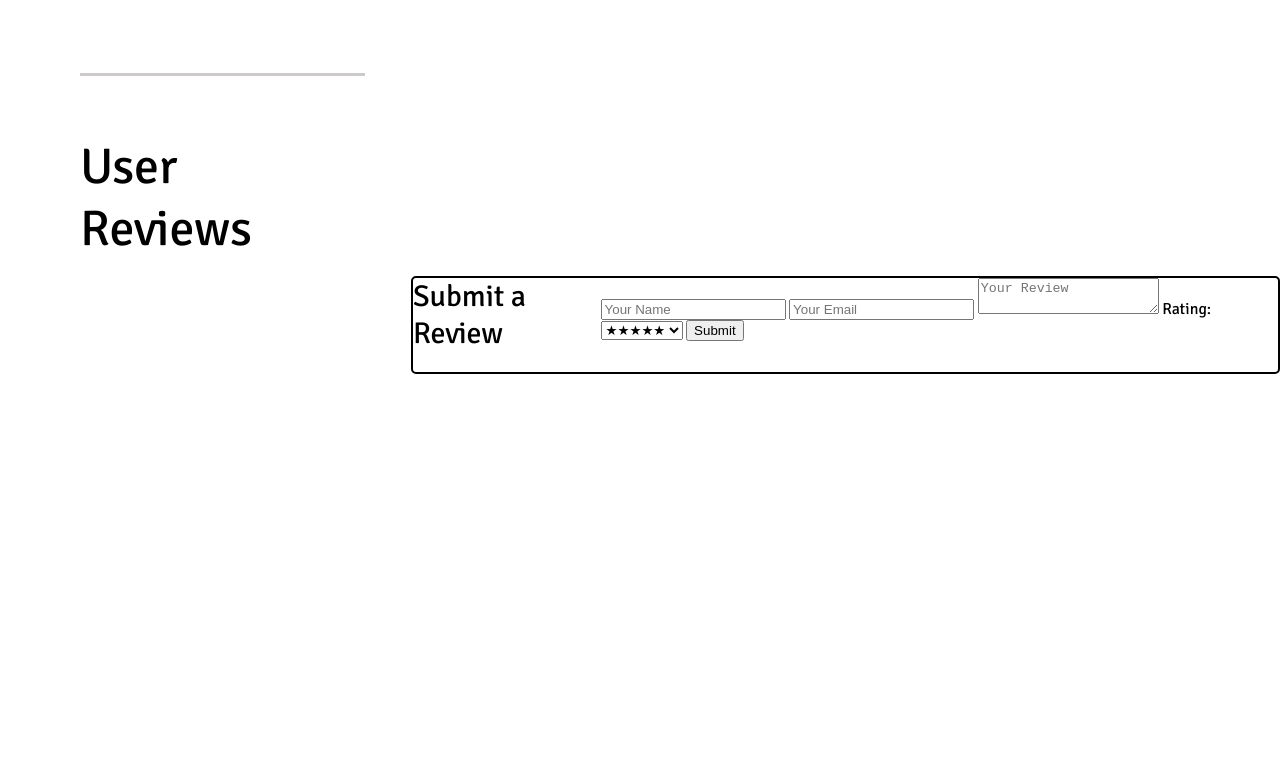
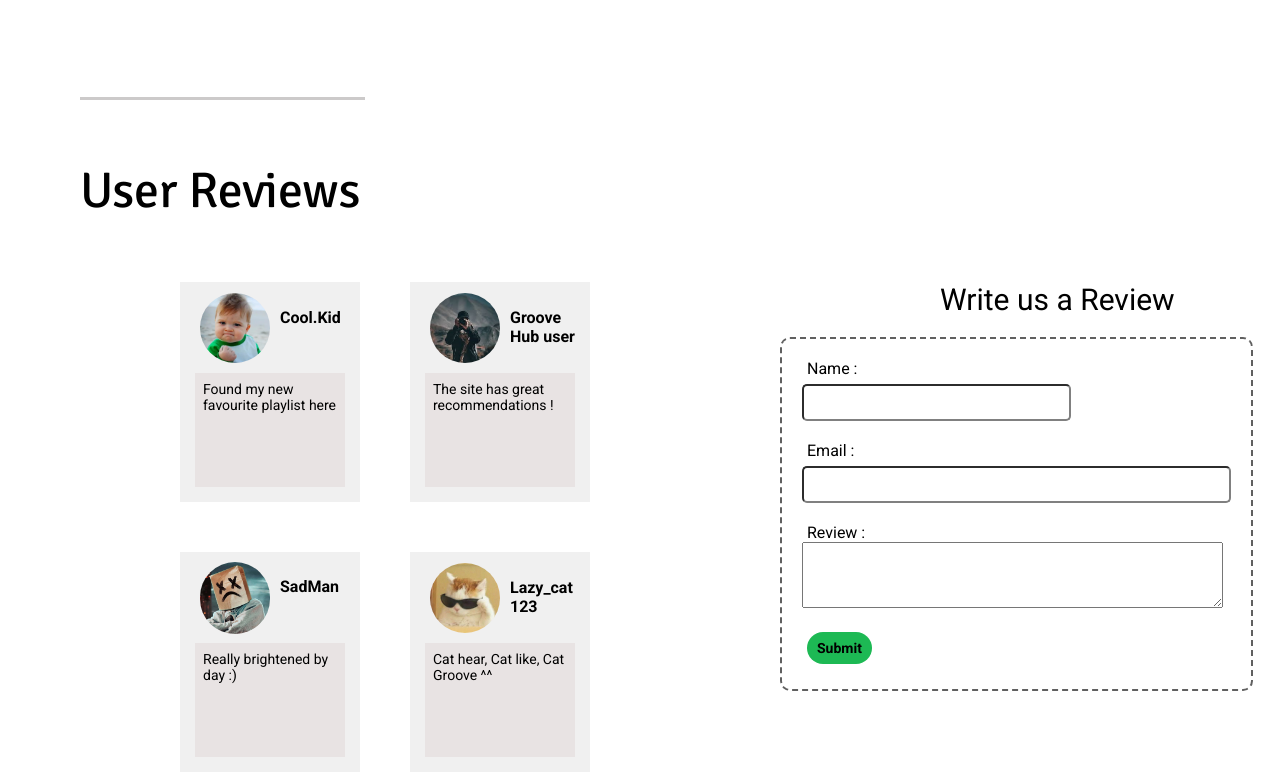
Before and after one commit to soumil-kumar/Music-Library-Website, a plain HTML site: page index.html in a window 1280 px wide. Shown: the part 1958-2733 px from the top of the page. Drawn offline with nearby package versions, Linux system fonts and the light colour scheme.

Commit message:
review-page made

```diff
--- a/index.html
+++ b/index.html
@@ -24,7 +24,8 @@
     <link rel="stylesheet" href="styles/featured.css">
     <link rel="stylesheet" href="styles/song.css">
     <link rel="stylesheet" href="styles/recommended.css">
-    <link rel="stylesheet" href="styles/review.css">
+    <link rel="stylesheet" href="styles/user-review.css">
+    <link rel="stylesheet" href="styles/write-review.css">
     <link rel="stylesheet" href="styles/footer.css">
     <link rel="stylesheet" href="styles/back_to_top.css">
 
@@ -350,35 +351,99 @@
       <div class="featured-border"></div>
     </div>
 
-    <div class="review-page" id="reviews">
-      <div class="review-title">
+    <div id="reviews"></div>
+    <div class="review-page" >
+      <div class="review-page-title">
         User Reviews
       </div>
       <div class="review-section">
-        <div class="reviews">
+        <div class="user-reviews">
+          <div class="reviews-row-1">
+            <div class="review-tile">
+              <div class="top-section">
+                <div class="image">
+                  <img src="profile-pic/dp-1.jpg">
+                </div>
+                <div class="user-name">
+                  Cool.Kid
+                </div>
+              </div>
+              <div class="bottom-section">
+                Found my new favourite playlist here
+              </div>
+            </div>
 
+            <div class="review-tile">
+              <div class="top-section">
+                <div class="image">
+                  <img src="profile-pic/dp-2.jpeg">
+                </div>
+                <div class="user-name">
+                  Groove Hub user
+                </div>
+              </div>
+              <div class="bottom-section">
+                The site has great recommendations &#33;
+              </div>
+            </div>
+
+          </div>
+          <div class="reviews-row-2">
+            <div class="review-tile">
+              <div class="top-section">
+                <div class="image">
+                  <img src="profile-pic/dp-3.jpg">
+                </div>
+                <div class="user-name">
+                  SadMan
+                </div>
+              </div>
+              <div class="bottom-section">
+                Really brightened by day :&#41;
+              </div>
+            </div>
+
+            <div class="review-tile">
+              <div class="top-section">
+                <div class="image">
+                  <img src="profile-pic/dp-4.jpg">
+                </div>
+                <div class="user-name">
+                  Lazy_cat 123
+                </div>
+              </div>
+              <div class="bottom-section">
+                Cat hear, Cat like, Cat Groove ^^
+              </div>
+            </div>
+
+          </div>
         </div>
+
         <div class="write-review">
-          <div class="write-review-title">Submit a Review</div>
-          <form>
-            <input class="review-text" type="text" name="name"
-            placeholder="Your Name">
-            <input class="review-email" type="email" name="email"
-            placeholder="Your Email">
-            <textarea class="review-textarea" name="review"
-            placeholder="Your Review"></textarea>
-            <label class="review-rating" for="rating">Rating:</label>
-            <select id="rating" name="rating">
-            <option value="5">★★★★★</option>
-            <option value="4">★★★★☆</option>
-            <option value="3">★★★☆☆</option>
-            <option value="2">★★☆☆☆</option>
-            <option value="1">★☆☆☆☆</option>
-            </select>
-            <button class="review-submit-button" type="submit">
-              Submit
-            </button>
-          </form>
+          <div class="write-review-title">Write us a Review</div>
+          <div class="write-review-section">
+            <form>
+              <label class="name" for="name"> Name : </label>
+              <div>
+                <input type="text" id="name" class="name-box"
+                size="30">
+              </div>
+              <label class="email" for="email">Email : </label>
+              <div>
+                <input type="email" id="email" class="email-box"
+                size="50">
+              </div>
+              <label class="review" for="review">Review : </label>
+              <div>
+                <textarea class="review-box" id="review"
+                cols="50" rows="4"></textarea>
+              </div>
+              <button class="review-submit-button" type="submit">
+                Submit
+              </button>
+            </form>
+          </div>
         </div>
       </div>
     </div>
--- a/styles/footer.css
+++ b/styles/footer.css
@@ -1,7 +1,7 @@
 
 footer{
   background-color: #111;
-  margin-top: 420px;
+  margin-top: 150px;
 }
 .footerContainer{
   width: 100%;
--- a/styles/general.css
+++ b/styles/general.css
@@ -7,6 +7,6 @@ p{
 body{
   margin: 0;
   padding-top:75px;
-  padding-bottom: 600px;
+  padding-bottom: 0;
   background-color: white;
 }
--- a/styles/review.css
+++ /dev/null
@@ -1,42 +0,0 @@
-.review-page{
-  display: flex;
-  flex-direction: row;
-  justify-content: space-between;
-}
-
-.review-title{
-  font-family: Signika,Arial;
-  font-size:50px;
-  margin-top: 60px;
-  margin-left: 80px;
-}
-
-.review-section{
-  display: flex;
-  flex-direction: column;
-  margin-left: 80px;
-}
-
-.reviews{
-  display: flex;
-
-}
-
-.write-review{
-  display: flex;
-  flex-direction: row;
-  justify-content: space-between  ;
-  margin-top: 200px;
-  border-width: 2px;
-  border-color: black;
-  border-style: solid;
-  font-family: Signika,Arial;
-
-  border-radius: 5px;
-}
-
-.write-review-title{
-  font-family: Signika,Arial;
-  font-size: 30px;
-  margin-bottom: 20px;
-}
--- a/styles/song.css
+++ b/styles/song.css
@@ -18,7 +18,7 @@
 }
 
 .song-preview-recommended{
-  background-color: rgb(232,244,228);
+  background-color: rgb(206, 255, 253);
 }
 .song-preview-recommended:hover{
   opacity: 0.8;
--- /dev/null
+++ b/styles/user-review.css
@@ -0,0 +1,41 @@
+.review-tile{
+  width: 150px;
+  height: 200px;
+  display: grid;
+  grid-template-rows: 1fr 1fr;
+  font-family: Roboto,Arial;
+  justify-content: center;
+  align-items: center;
+  background-color: rgb(240, 240, 240);
+  padding: 5px 15px 15px 15px;
+}
+
+.top-section{
+  display: grid;
+  grid-template-columns: 85px 1fr;
+}
+
+.image{
+  padding-left: 5px;
+}
+.image img{
+  width: 70px;
+  border-radius: 35px;
+}
+
+.user-name{
+  padding-top: 15px;
+  padding-left: 0px;
+  font-weight: 700;
+  align-items: center;
+  justify-content: center;
+}
+
+.bottom-section{
+  background-color: rgb(232, 227, 227);
+  align-self: start;
+  place-items: center;
+  min-height: 98px;
+  padding: 8px;
+  font-size: 14px;
+}
--- /dev/null
+++ b/styles/write-review.css
@@ -0,0 +1,100 @@
+.review-page{
+}
+
+.review-page-title{
+  font-family: Signika,Arial;
+  font-size:50px;
+  margin-top: 60px;
+  margin-left: 80px;
+}
+
+.review-section{
+  display: grid;
+  grid-template-columns: 1fr 1fr;
+  margin-top: 60px;
+  margin-left: 60px;
+  margin-right: 80px;
+
+}
+
+.user-reviews{
+  display: grid;
+  grid-template-rows: 1fr 1fr;
+  margin-left: 120px;
+  width: 600px;
+  row-gap: 50px;
+}
+
+.reviews-row-1{
+  width: 400px;
+  display: grid;
+  grid-template-columns: 1fr 1fr;
+  column-gap: 50px;
+
+}
+
+.reviews-row-2{
+  width: 400px;
+  display: grid;
+  grid-template-columns: 1fr 1fr;
+  column-gap: 50px;
+}
+
+
+.write-review{
+
+}
+
+.write-review-title{
+  font-family: Roboto,Arial;
+  font-size: 30px;
+  margin-bottom: 20px;
+  margin-left: 160px;
+}
+
+.write-review-section{
+  font-family: Roboto,Arial;
+  padding: 20px;
+  border-width: 2px;
+  border-color: rgb(96, 96, 96);
+  border-style: dashed;
+  border-radius: 10px;
+  height: 310px;
+  margin-right: 20px;
+  margin-right: 60PX;
+}
+
+.name,
+.email,
+.review{
+  margin-left: 5px;
+}
+
+
+input{
+  margin-top: 6px;
+  margin-bottom: 20px;
+  padding: 4px;
+  line-height: 25px;
+  border-radius: 5px;
+  border-color: grey;
+  transition: 0.1 ease;
+}
+
+.review-submit-button{
+  background-color: rgb(29, 185, 84);
+  margin-top: 20px;
+  margin-left: 5px;
+  padding: 8px 10px 8px 10px;
+  font-family: Roboto,Arial;
+  color: black;
+  border-radius: 20px;
+  border-style: none;
+  font-weight: 700;
+  font-size: 14px;
+}
+
+.review-submit-button:hover{
+  cursor: pointer;
+  opacity: 0.8;
+}
```
Also changed, not shown: profile-pic/dp-1.jpg (added), profile-pic/dp-2.jpeg (added), profile-pic/dp-3.jpg (added), profile-pic/dp-4.jpg (added).
